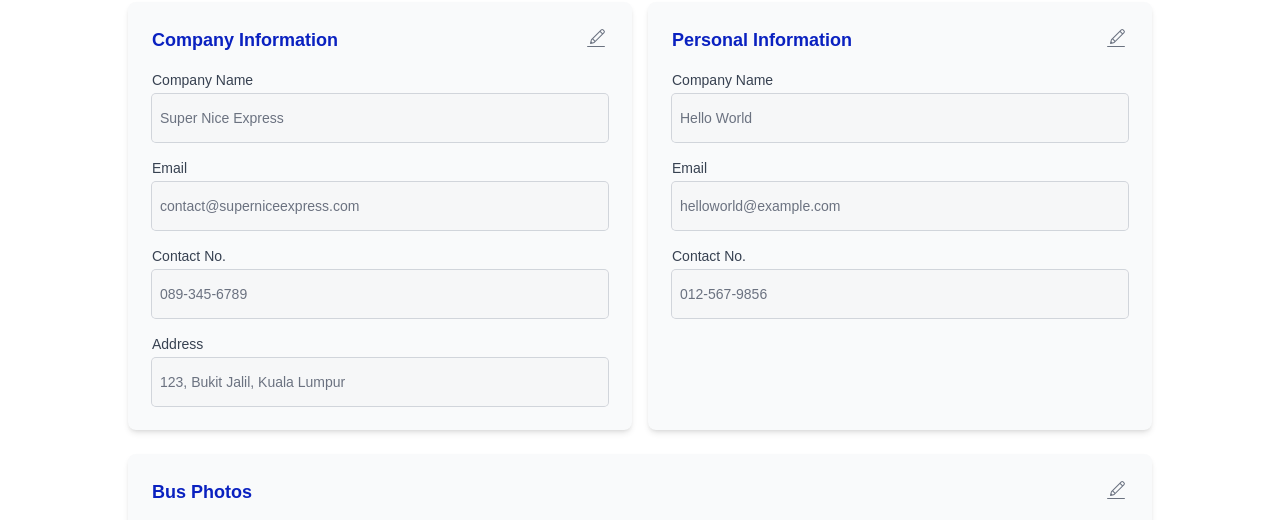
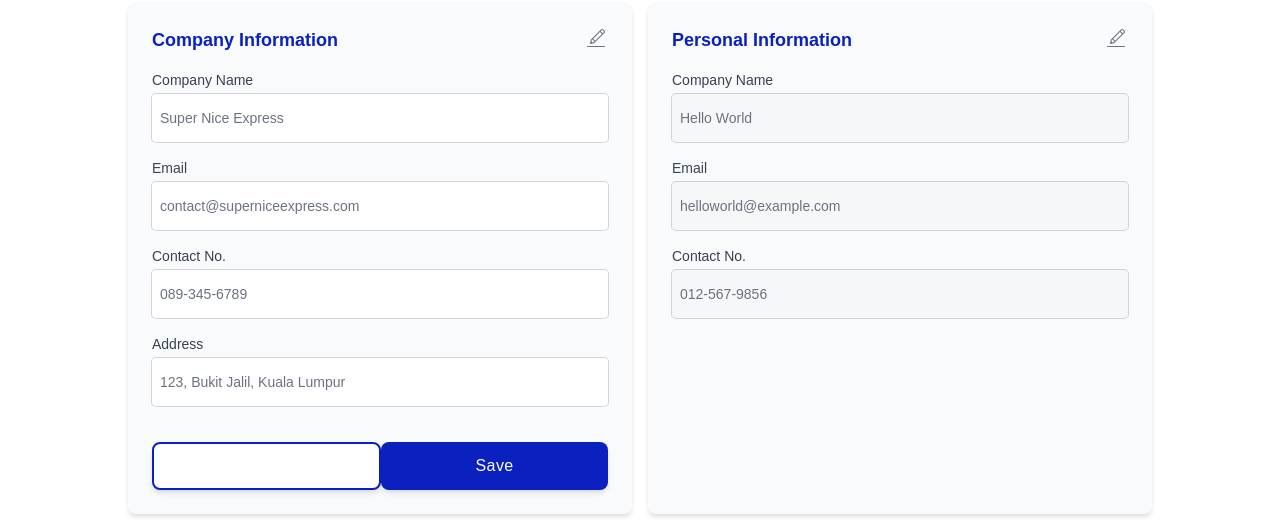
Before and after one commit to yukichew/bus-ticketing-system, a React (Create React App) app in the folder client/: page /bo/user-profile in a window 1280 px wide. Both pictures are taken after a click on the element 596 px from the left and 204 px from the top of the page. Shown: the part 166-686 px from the top of the page. Built offline with nearby package versions, Linux system fonts and the light colour scheme; grey boxes are pictures that could not be loaded.

Commit message:
bo-user-profile (#2)

```diff
--- a/client/src/screens/busOperator/profile/UserProfile.js
+++ b/client/src/screens/busOperator/profile/UserProfile.js
@@ -1,6 +1,6 @@
 import React, { useState } from 'react';
 import { MdOutlineTitle, MdOutlineSubtitles } from "react-icons/md";
-import { RiServiceLine } from "react-icons/ri";
+import { RiServiceLine, RiDeleteBin6Line } from "react-icons/ri";
 import { CiEdit } from "react-icons/ci";
 import { IoMdAddCircleOutline } from "react-icons/io";
 import { Link } from 'react-router-dom';
@@ -13,27 +13,69 @@ import CustomField from '../../../components/common/CustomInput';
 const UserProfile = () => {
     const [showBioFields, setShowBioFields] = useState(false);
     const [showServiceFields, setShowServiceFields] = useState(false);
+    const [isBioDisabled, setIsBioDisabled] = useState(false);
+    const [isServiceDisabled, setIsServiceDisabled] = useState(false);
+    const [isEditingCompany, setIsEditingCompany] = useState(false);
+    const [isEditingPersonal, setIsEditingPersonal] = useState(false);
+    const [isEditingBio, setIsEditingBio] = useState(false);
+    const [isEditingService, setIsEditingService] = useState(false);
 
-    const handleEdit = () => {
-        alert("Icon clicked!");
+    const handleEdit = (form) => {
+        if (form === "company") {
+            setIsEditingCompany(!isEditingCompany);
+        } else if (form === "personal") {
+            setIsEditingPersonal(!isEditingPersonal);
+        } else if (form === "bio") {
+            setIsEditingBio(!isEditingBio);
+        } else if (form === "service") {
+            setIsEditingService(!isEditingService);
+        }
+    };
+
+    const handleCancel = (form) => {
+        if (form === "company") {
+            setIsEditingCompany(false);
+        } else if (form === "personal") {
+            setIsEditingPersonal(false);
+        } else if (form === "bio") {
+            setIsEditingBio(false);
+        } else if (form === "service") {
+            setIsEditingService(false);
+        }
+    };
+
+    const handleSave = (form) => {
+        alert(`${form} information saved!`);
+    };
+
+    const handleCompanyChange = (e) => {
+        const { id, value } = e.target;
+        setCompanyInfo((prevState) => ({ ...prevState, [id]: value }));
+    };
+
+    const handlePersonalChange = (e) => {
+        const { id, value } = e.target;
+        setPersonalInfo((prevState) => ({ ...prevState, [id]: value }));
     };
 
     const handleAddBio = () => {
         setShowBioFields(true);
+        setIsBioDisabled(true);
     };
 
     const handleAddService = () => {
         setShowServiceFields(true);
+        setIsServiceDisabled(true);
     };
 
-    const [companyInfo] = useState({
+    const [companyInfo, setCompanyInfo] = useState({
         companyname: 'Super Nice Express',
         companyemail: 'contact@superniceexpress.com',
         companycontact: '089-345-6789',
         address: '123, Bukit Jalil, Kuala Lumpur'
     });
 
-    const [personalInfo] = useState({
+    const [personalInfo, setPersonalInfo] = useState({
         fullName: 'Hello World',
         email: 'helloworld@example.com',
         contactno: '012-567-9856'
@@ -58,7 +100,7 @@ const UserProfile = () => {
                     <Card
                         header="Company Information"
                         Icon={CiEdit}
-                        onClick={handleEdit}
+                        onClick={isEditingCompany ? null : () => handleEdit("company")}
                         tooltip="Edit"
                     >
                         <div className="flex flex-col space-y-4">
@@ -70,7 +112,8 @@ const UserProfile = () => {
                                     className='w-full h-12 p-2 rounded ring-1 ring-gray-300 focus:ring-primary focus:outline-none font-poppins text-sm text-gray-500 mt-1'
                                     placeholder="Enter company name"
                                     value={companyInfo.companyname}
-                                    disabled
+                                    onChange={handleCompanyChange}
+                                    disabled={!isEditingCompany}
                                 />
                             </div>
                             <div>
@@ -81,7 +124,8 @@ const UserProfile = () => {
                                     className='w-full h-12 p-2 rounded ring-1 ring-gray-300 focus:ring-primary focus:outline-none font-poppins text-sm text-gray-500 mt-1'
                                     placeholder="Enter company email"
                                     value={companyInfo.companyemail}
-                                    disabled
+                                    onChange={handleCompanyChange}
+                                    disabled={!isEditingCompany}
                                 />
                             </div>
                             <div>
@@ -92,7 +136,8 @@ const UserProfile = () => {
                                     className='w-full h-12 p-2 rounded ring-1 ring-gray-300 focus:ring-primary focus:outline-none font-poppins text-sm text-gray-500 mt-1'
                                     placeholder="Enter company contact number"
                                     value={companyInfo.companycontact}
-                                    disabled
+                                    onChange={handleCompanyChange}
+                                    disabled={!isEditingCompany}
                                 />
                             </div>
                             <div>
@@ -103,16 +148,31 @@ const UserProfile = () => {
                                     className='w-full h-12 p-2 rounded ring-1 ring-gray-300 focus:ring-primary focus:outline-none font-poppins text-sm text-gray-500 mt-1'
                                     placeholder="Enter address"
                                     value={companyInfo.address}
-                                    disabled
+                                    onChange={handleCompanyChange}
+                                    disabled={!isEditingCompany}
                                 />
                             </div>
+                            {isEditingCompany && (
+                                <div className='flex justify-between'>
+                                    <CustomButton
+                                        title={'Cancel'}
+                                        className={'w-40 bg-white hover:bg-indigo-50 text-[#0A21C0] border border-2 border-primary mt-5'}
+                                        onClick={() => handleCancel("company")}
+                                    />
+                                    <CustomButton
+                                        title={'Save'}
+                                        className={'w-40 mt-5'}
+                                        onClick={() => handleSave("company")}
+                                    />
+                                </div>
+                            )}
                         </div>
                     </Card>
 
                     <Card
                         header="Personal Information"
                         Icon={CiEdit}
-                        onClick={handleEdit}
+                        onClick={isEditingPersonal ? null : () => handleEdit("personal")}
                         tooltip="Edit"
                     >
                         <div className="flex flex-col space-y-4">
@@ -124,7 +184,8 @@ const UserProfile = () => {
                                     className='w-full h-12 p-2 rounded ring-1 ring-gray-300 focus:ring-primary focus:outline-none font-poppins text-sm text-gray-500 mt-1'
                                     placeholder="Enter your fullname"
                                     value={personalInfo.fullName}
-                                    disabled
+                                    onChange={handlePersonalChange}
+                                    disabled={!isEditingPersonal}
                                 />
                             </div>
                             <div>
@@ -135,7 +196,8 @@ const UserProfile = () => {
                                     className='w-full h-12 p-2 rounded ring-1 ring-gray-300 focus:ring-primary focus:outline-none font-poppins text-sm text-gray-500 mt-1'
                                     placeholder="Enter email"
                                     value={personalInfo.email}
-                                    disabled
+                                    onChange={handlePersonalChange}
+                                    disabled={!isEditingPersonal}
                                 />
                             </div>
                             <div>
@@ -146,9 +208,24 @@ const UserProfile = () => {
                                     className='w-full h-12 p-2 rounded ring-1 ring-gray-300 focus:ring-primary focus:outline-none font-poppins text-sm text-gray-500 mt-1'
                                     placeholder="Enter contact number"
                                     value={personalInfo.contactno}
-                                    disabled
+                                    onChange={handlePersonalChange}
+                                    disabled={!isEditingPersonal}
                                 />
                             </div>
+                            {isEditingPersonal && (
+                                <div className='flex justify-between'>
+                                    <CustomButton
+                                        title={'Cancel'}
+                                        className={'w-40 bg-white hover:bg-indigo-50 text-[#0A21C0] border border-2 border-primary mt-5'}
+                                        onClick={() => handleCancel("personal")}
+                                    />
+                                    <CustomButton
+                                        title={'Save'}
+                                        className={'w-40 mt-5'}
+                                        onClick={() => handleSave("personal")}
+                                    />
+                                </div>
+                            )}
                         </div>
                     </Card>
                 </div>
@@ -184,7 +261,7 @@ const UserProfile = () => {
                     <Card
                         header="Bio"
                         Icon={CiEdit}
-                        onClick={handleEdit}
+                        onClick={isEditingBio ? null : () => handleEdit("bio")}
                         tooltip="Edit"
                     >
                         {showBioFields && (
@@ -207,19 +284,20 @@ const UserProfile = () => {
                                 />
                             </>
                         )}
-                        {/* Don't delete */}
-                        {/* <div className='mt-12 flex justify-between'>
+                        {isEditingBio && (
+                            <div className='flex justify-between'>
                                 <CustomButton
                                     title={'Cancel'}
-                                className={'w-40 bg-white text-[#0A21C0] border border-2 border-primary'}
-                                // onClick={}
+                                    className={'w-40 bg-white hover:bg-indigo-50 text-[#0A21C0] border border-2 border-primary mt-5'}
+                                    onClick={() => handleCancel("bio")}
                                 />
                                 <CustomButton
                                     title={'Save'}
-                                className={'w-40'}
-                                // onClick={}
+                                    className={'w-40 mt-5'}
+                                    onClick={() => handleSave("bio")}
                                 />
-                        </div> */}
+                            </div>
+                        )}
                         <CustomButton
                             title={(
                                 <>
@@ -228,6 +306,7 @@ const UserProfile = () => {
                                 </>
                             )}
                             onClick={handleAddBio}
+                            disabled={isBioDisabled}
                         />
                     </Card>
                 </div>
@@ -236,7 +315,7 @@ const UserProfile = () => {
                     <Card
                         header="Services & Reputations"
                         Icon={CiEdit}
-                        onClick={handleEdit}
+                        onClick={isEditingService ? null : () => handleEdit("service")}
                         tooltip="Edit"
                     >
                         {showServiceFields && (
@@ -251,19 +330,20 @@ const UserProfile = () => {
                                 />
                             </>
                         )}
-                        {/* Don't delete */}
-                        {/* <div className='mt-12 flex justify-between'>
+                        {isEditingService && (
+                            <div className='flex justify-between'>
                                 <CustomButton
                                     title={'Cancel'}
-                                className={'w-40 bg-white text-[#0A21C0] border border-2 border-primary'}
-                                // onClick={}
+                                    className={'w-40 bg-white hover:bg-indigo-50 text-[#0A21C0] border border-2 border-primary mt-5'}
+                                    onClick={() => handleCancel("service")}
                                 />
                                 <CustomButton
                                     title={'Save'}
-                                className={'w-40'}
-                                // onClick={}
+                                    className={'w-40 mt-5'}
+                                    onClick={() => handleSave("service")}
                                 />
-                        </div> */}
+                            </div>
+                        )}
                         <CustomButton
                             title={(
                                 <>
@@ -272,6 +352,7 @@ const UserProfile = () => {
                                 </>
                             )}
                             onClick={handleAddService}
+                            disabled={isServiceDisabled}
                         />
                     </Card>
                 </div>
```
Lines whose indentation alone changed are shown as unchanged.
